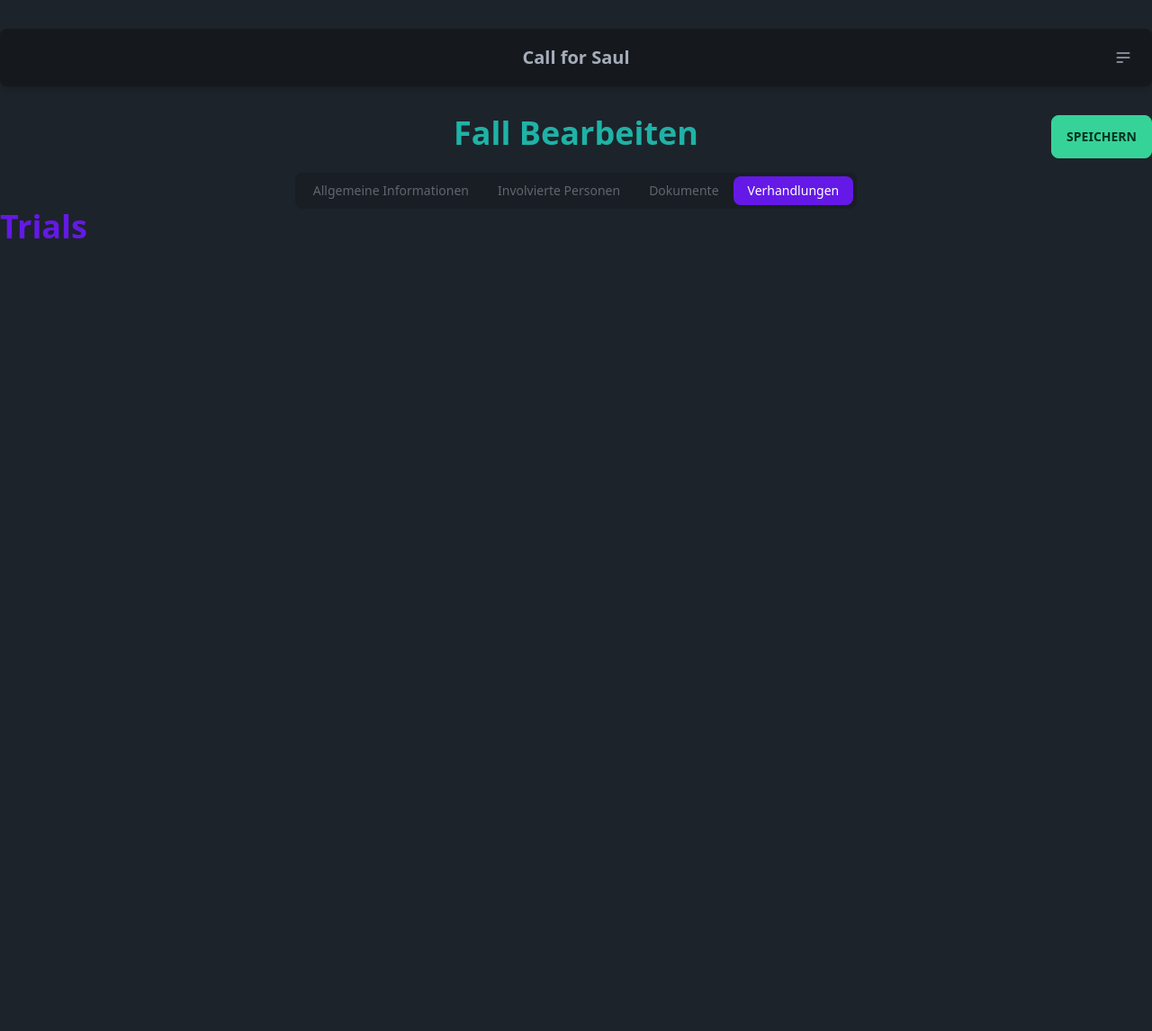
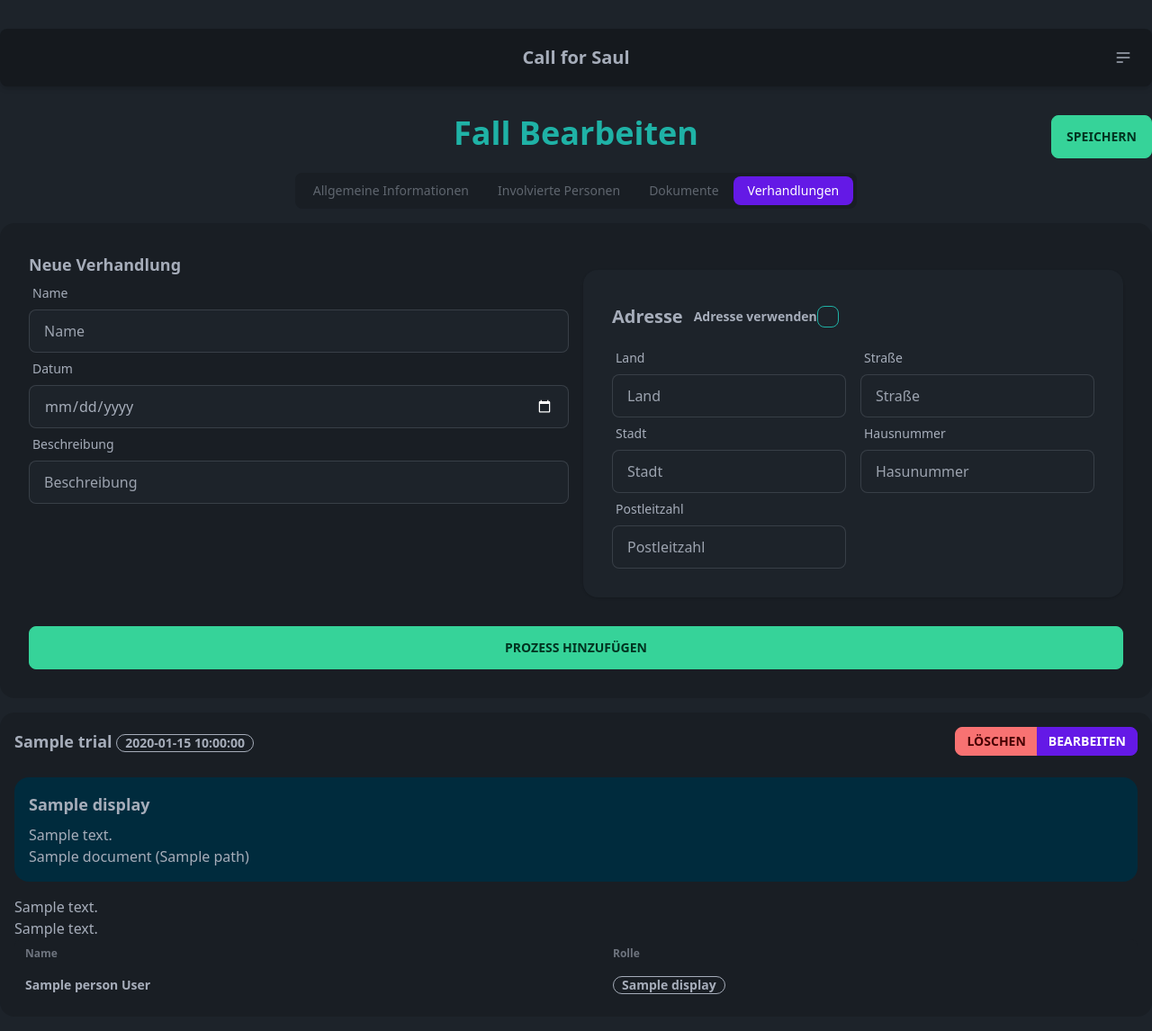
Before and after one commit to bigomato/client-management, a Flask app: template app/templates/edit_case_trials.html in a window 1280 px wide. Shown: the whole page at 90% size. Before the commit the page ends 265 px from the top, so only its background shows below. Run offline with Flask 3, Linux system fonts and the light colour scheme; tables that the repository leaves empty hold one stand-in row (values such as "Sample post"); the template is opened without the code that fills it: values that come from a table or form of the project are taken from there, most other values are stand-ins (such as "Sample title", 1, 10 or a date in 2020); lists and menus that the app fills with data are empty; some libraries are stand-ins or nearby versions.

Commit message:
Added Form to create trial

```diff
--- a/app/templates/edit_case_trials.html
+++ b/app/templates/edit_case_trials.html
@@ -6,11 +6,113 @@
 {% set page_url = "cases.edit_case_trials" %}
 
 {% block form_content %}
-{% from 'macros/form-input.html' import fullforminput %}
-{% from 'macros/file_structure.html' import pdf_file %}
+{% from 'macros/form-input.html' import fullforminput, forminput, checkboxinput %}
 
 {{ form.csrf_token }}
+<div class="card bg-base-200 mt-4">
+    <div class="card-body grid grid-cols-2 gap-4">
+        <div>
+            <h3 class="card-title text-lg">Neue Verhandlung</h3>
+            <!-- New trial form -->
+            {{ form.csrf_token }}
 
-<h3 class="text-4xl text-primary font-bold">Trials</h3>
+            <!-- Trial name -->
+            {{ fullforminput(form.name) }}
+
+            <!-- Trial date -->
+            {{ fullforminput(form.date) }}
+
+            <!-- Trial description -->
+            {{ fullforminput(form.description) }}
+
+            <!-- Trial address -->
+            <!-- TODO: Selectable Address -->
+        </div>
+
+        <div class="card shadow bg-base-100 mt-5">
+            <div class="card-body">
+                <div class="card-title">Adresse
+                    {{checkboxinput(form.use_address)}}
+                </div>
+                <div class="grid grid-cols-2 gap-4">
+                    <div>
+                        {{forminput(form.country)}}
+                        {{forminput(form.city)}}
+                        {{forminput(form.zip_code)}}
+                    </div>
+                    <div>
+                        {{forminput(form.street)}}
+                        {{forminput(form.house_number)}}
+                    </div>
+                </div>
+            </div>
+        </div>
+
+        <!-- Submit button -->
+        <button type="submit" class="btn btn-success mt-4 col-span-2" formmethod="POST">Prozess hinzufügen</button>
+    </div>
+</div>
+
+{% for trial in case.trials %}
+<div class="card bg-base-200 mt-4">
+    <div class="card-body p-4">
+        <h3 class="card-title text-lg grid grid-cols-2">
+            <span>{{trial.name}} <div class="badge badge-outline">{{trial.date}}</div></span>
+            <div class="text-right">
+                <!-- edit and delete button -->
+                <div class="join">
+                    <a href="" class="btn btn-error btn-sm join-item">Löschen</a>
+                    <a href="" class="btn btn-primary btn-sm join-item">Bearbeiten</a>
+                </div>
+            </div>
+        </h3>
+        <div class="overflow-x-auto">
+            {% if trial.judgement is not none %}
+            <div class="card bg-info-content my-4">
+                <div class="card-body p-4">
+                    <h3 class="card-title text-lg">
+                        <span>{{trial.judgement.judgement.display()}}</span>
+                    </h3>
+                    {{ trial.judgement.description }}
+                    {% if trial.judgement.document is not none %}
+                    <br> {{trial.judgement.document.name}} ({{trial.judgement.document.path}})
+                    {% endif %}
+                </div>
+            </div>
+            {% endif %}
+            {{ trial.description }} <br>
+            {{ trial.address }}
+
+            {% if trial.attendees != [] %}
+            <table class="table table-sm">
+                <thead>
+                    <tr class="bg-base-200">
+                        <th class="rounded-tl-lg">Name</th>
+                        <th class="rounded-tr-lg">Rolle</th>
+                    </tr>
+                </thead>
+                <tbody>
+                    {% for person in trial.attendees %}
+                    <tr class="hover:bg-base-200">
+                        <th>{{ person.person.name }} {{ person.person.surname }}</th>
+                        <th>
+                            <div class="badge badge-outline">
+                                {{ person.role.display() }}
+                            </div>
+                        </th>
+                    </tr>
+                    {% endfor %}
+                </tbody>
+            </table>
+            {% endif %}
+
+
+        </div>
+    </div>
+</div>
+
+<div class="mb-4"></div>
+
+{% endfor %}
 
 {% endblock %}
--- a/app/templates/macros/form-input.html
+++ b/app/templates/macros/form-input.html
@@ -29,3 +29,13 @@
     {% endif %}
 </div>
 {% endmacro %}
+
+
+{% macro checkboxinput(field) %}
+<div class="form-control">
+    <label class="cursor-pointer label">
+        <span class="label-text">{{ field.label }}</span>
+        {{ field(class="checkbox checkbox-accent") }}
+    </label>
+</div>
+{% endmacro %}
--- a/app/views/case_forms.py
+++ b/app/views/case_forms.py
@@ -1,6 +1,6 @@
 from app.models.models import CaseStatus
 from flask_wtf import FlaskForm
-from wtforms import StringField, SelectField
+from wtforms import StringField, SelectField, BooleanField, DateField
 from wtforms.validators import DataRequired, Email, Length
 from flask_wtf.file import FileField, FileRequired, FileAllowed
 
@@ -53,4 +53,29 @@ class UploadDocumentForm(FlaskForm):
 
 
 class CreateTrialForm(FlaskForm):
-    pass
+    # name, date, description
+    name = StringField(
+        "Name",
+        validators=[DataRequired(), Length(min=1, max=50)],
+        description="Name",
+    )
+    date = DateField(
+        "Datum",
+        validators=[DataRequired()],
+        description="Datum",
+    )
+    description = StringField(
+        "Beschreibung",
+        validators=[DataRequired(), Length(min=1, max=50)],
+        description="Beschreibung",
+    )
+    use_address = BooleanField(
+        "Adresse verwenden",
+        validators=[],
+        description="Adresse verwenden",
+    )
+    country = StringField("Land", description="Land")
+    city = StringField("Stadt", description="Stadt")
+    zip_code = StringField("Postleitzahl", description="Postleitzahl")
+    street = StringField("Straße", description="Straße")
+    house_number = StringField("Hausnummer", description="Hasunummer")
```
Also changed, not shown: app/views/cases.py (+27 -1 lines).
